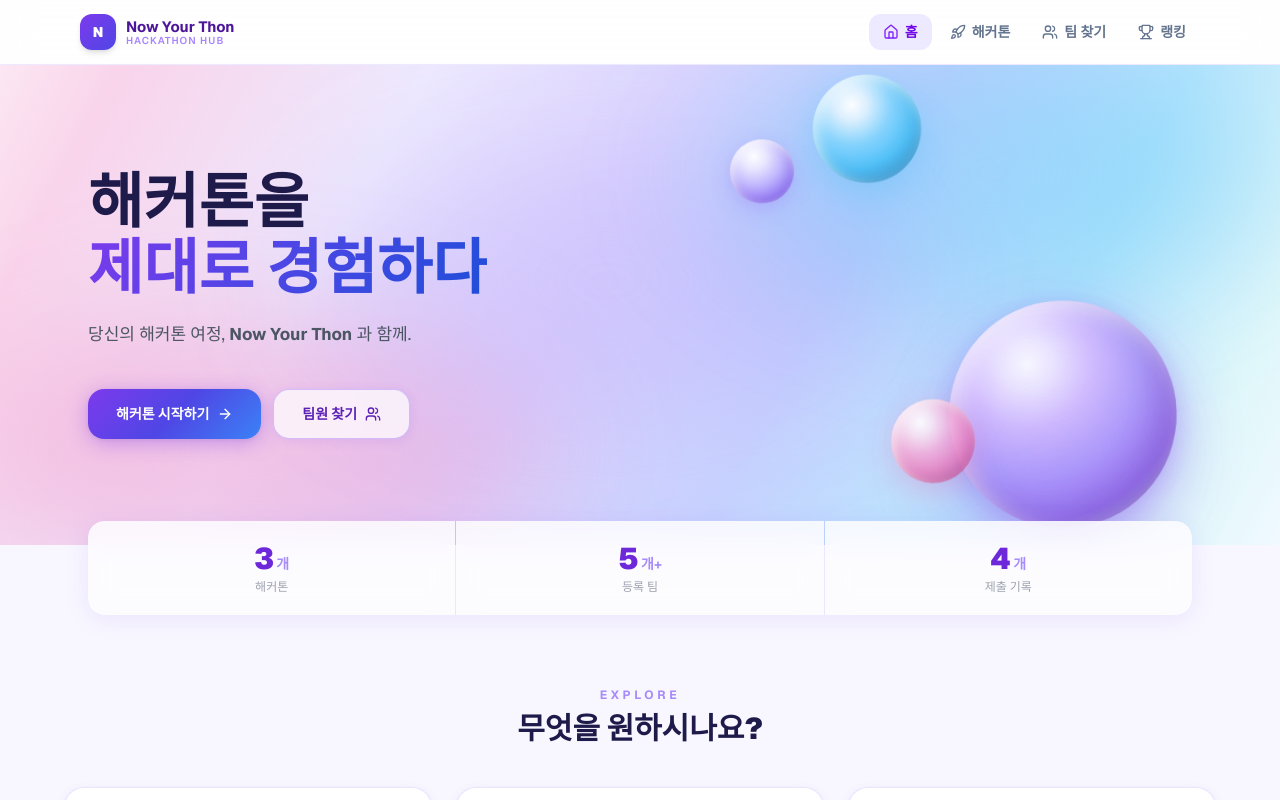
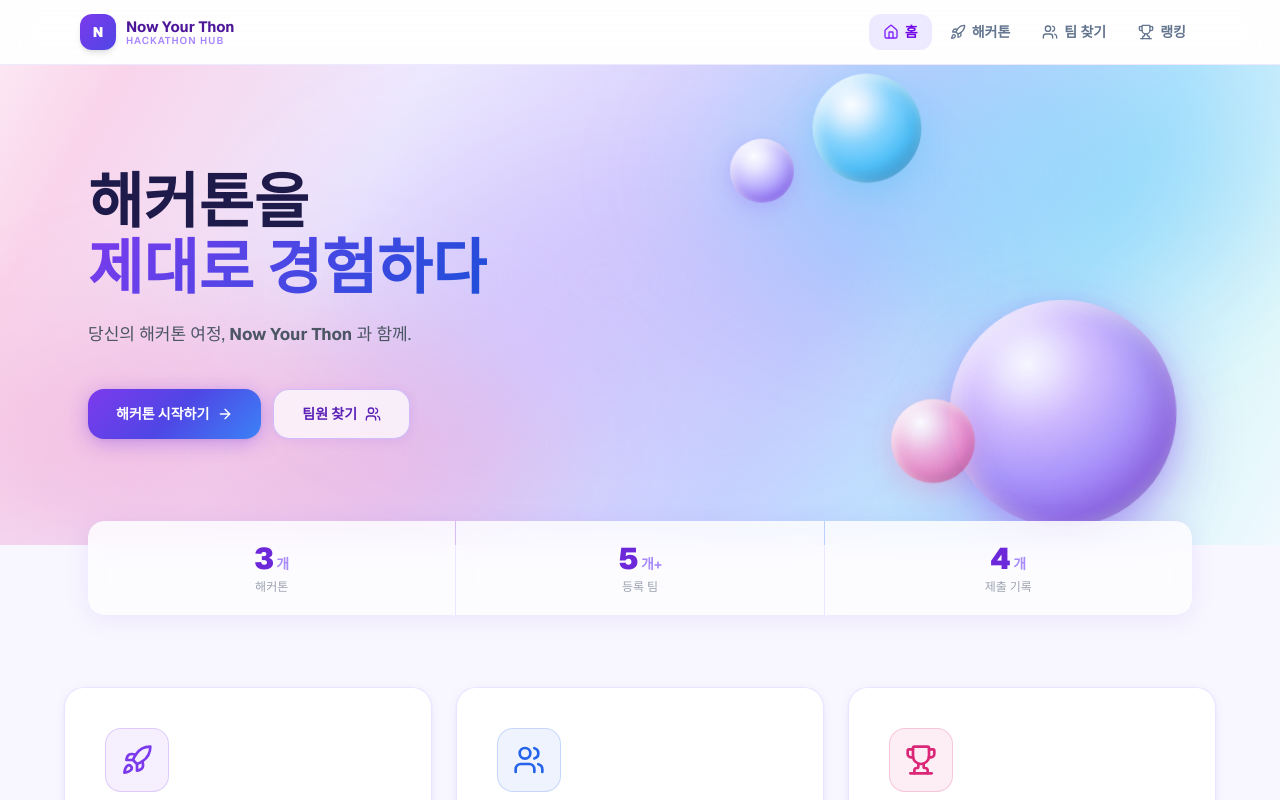
Before and after one commit to onePotatoBugak/daker-handoff-hackathon, a Next.js app: page / in a window 1280 px wide. Shown: the top 800 px of the page. Built offline with nearby package versions, Linux system fonts and the light colour scheme.

Commit message:
feat: 필요없는 요소 삭제

```diff
--- a/app/page.tsx
+++ b/app/page.tsx
@@ -422,21 +422,6 @@ export default function App() {
             {/* ── 네비게이션 카드 ── */}
             <section className="py-12 px-6">
                 <div className="max-w-6xl mx-auto">
-                    <div className="text-center mb-10">
-                        <p
-                            className="text-xs font-bold tracking-[0.3em] uppercase mb-2"
-                            style={{ color: "#a78bfa" }}
-                        >
-                            EXPLORE
-                        </p>
-                        <h2
-                            className="text-3xl font-black"
-                            style={{ color: "#1e1b4b" }}
-                        >
-                            무엇을 원하시나요?
-                        </h2>
-                    </div>
-
                     <div className="grid grid-cols-1 md:grid-cols-3 gap-6">
                         {NAV_CARDS.map((card) => (
                             <Link
```
